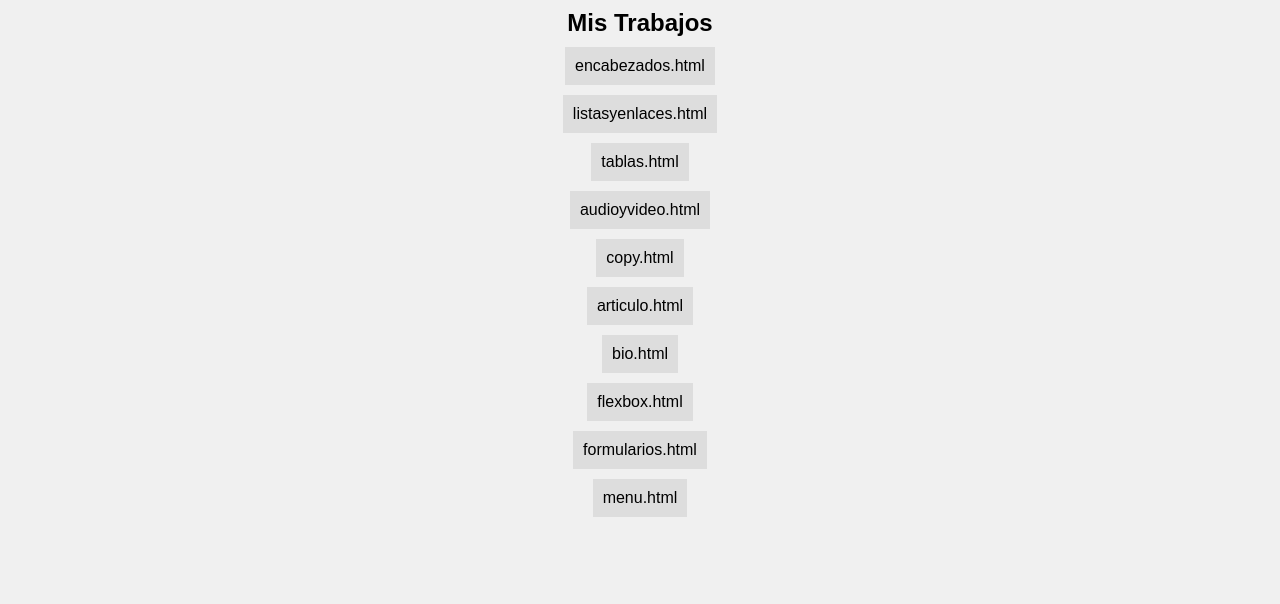
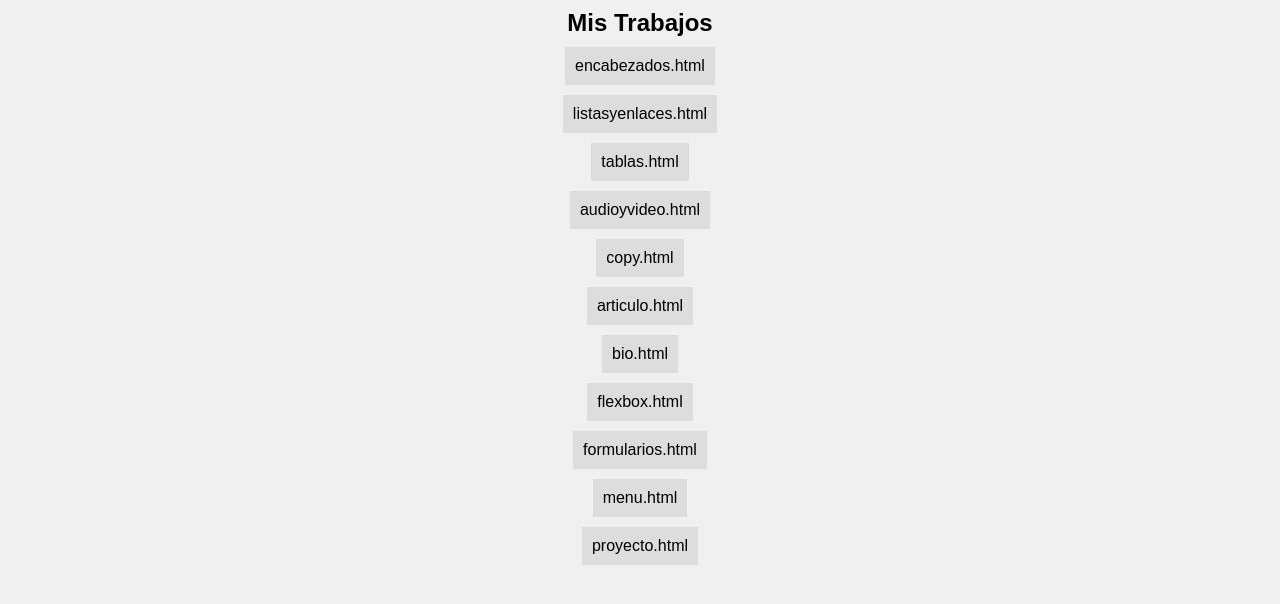
Before and after one commit to 02511040/practicas-rochin, a plain HTML site: page index.html in a window 1280 px wide. Shown: the part 64-668 px from the top of the page. Drawn offline with Linux system fonts and the light colour scheme.

Commit message:
Add files via upload

```diff
--- a/index.html
+++ b/index.html
@@ -28,6 +28,9 @@
                 <li><a href="u2/flexbox.html">flexbox.html</a></li>
                 <li><a href="u2/formularios.html">formularios.html</a></li>
                 <li><a href="u2/menu.html">menu.html</a></li>
+                <li><a href="u2/proyecto.html">proyecto.html</a></li>
+
+
 
             </ul>
         </section>
```
